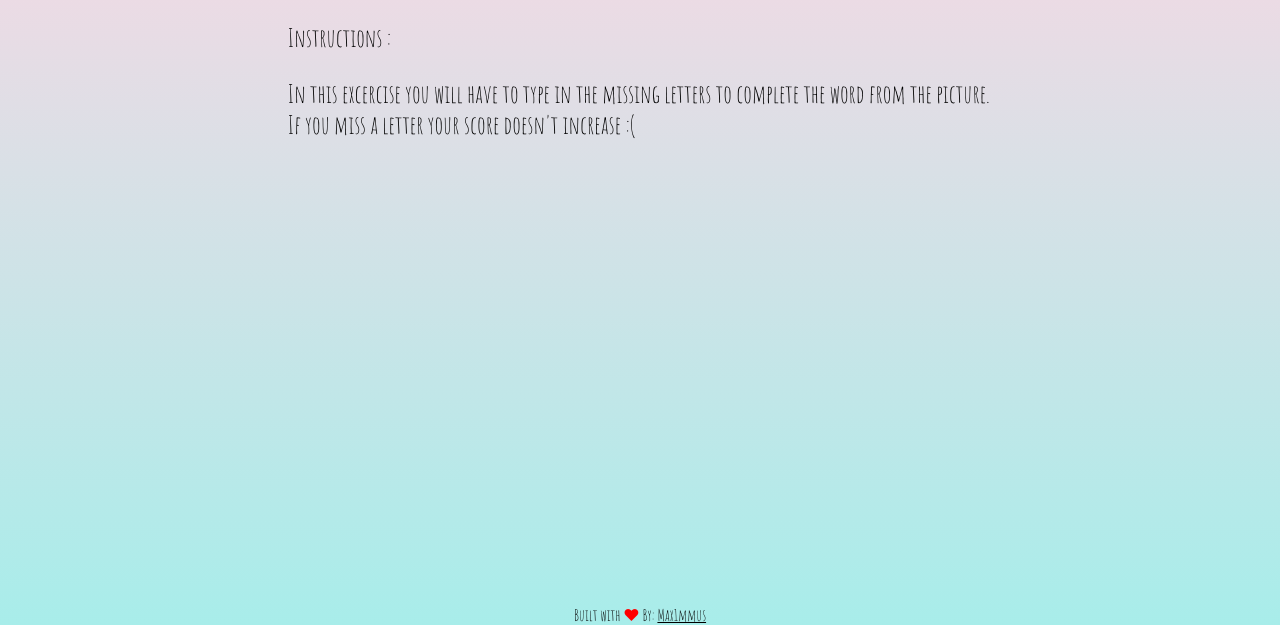
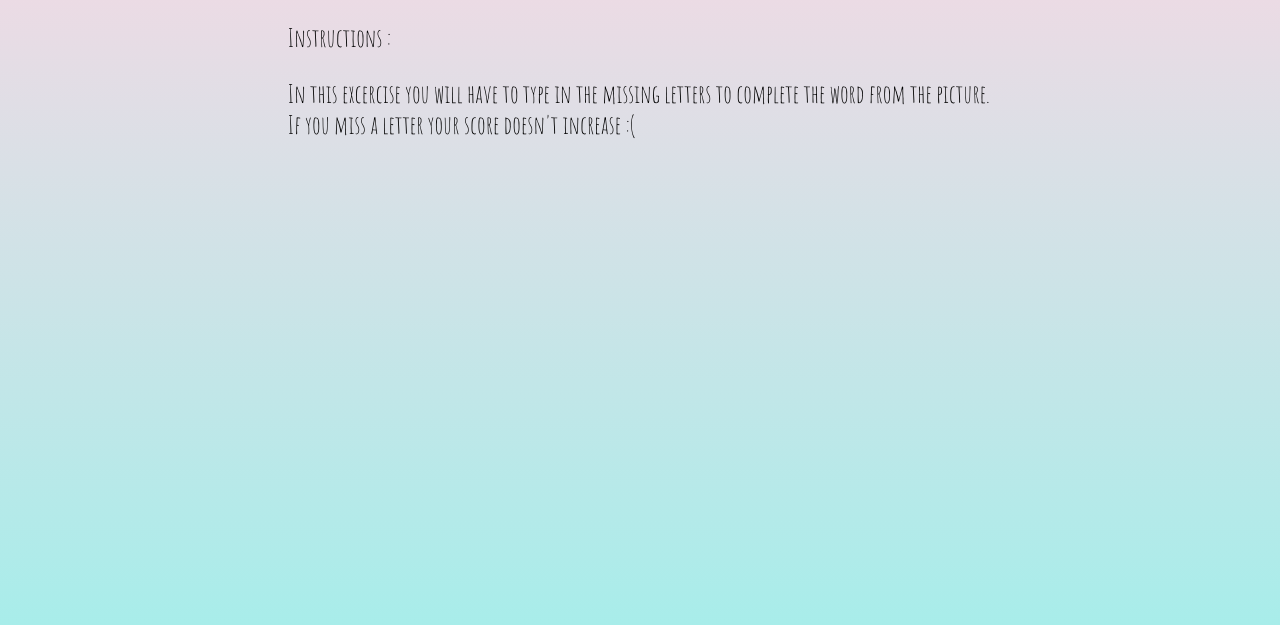
Before and after one commit to Max1mmus/typing-app-React, a React app: page / in a window 1280 px wide. Shown: the part 175-800 px from the top of the page. Built offline with nearby package versions, Linux system fonts and the light colour scheme.

Commit message:
remove footer

```diff
--- a/src/components/App.js
+++ b/src/components/App.js
@@ -183,10 +183,6 @@ export class App extends React.Component {
                             score={this.state.score}
                             termsLength={terms.length} /> : null
                 }
-                <footer>
-                    Built with <span id="heart"> ❤ </span>
-                    By: <a id="Max1mmus" href="https://github.com/Max1mmus">Max1mmus</a>
-                </footer>
             </div>
         )
     }
--- a/src/index.css
+++ b/src/index.css
@@ -169,18 +169,3 @@ img {
 .score {
   font-weight: bold;
 }
-
-footer {
-  position: absolute;
-  bottom: 0;
-  left: 0;
-  right: 0;
-  width: max-content;
-  margin: auto;
-}
-#heart {
-  color: red;
-}
-#Max1mmus {
-  color: black;
-}
```
